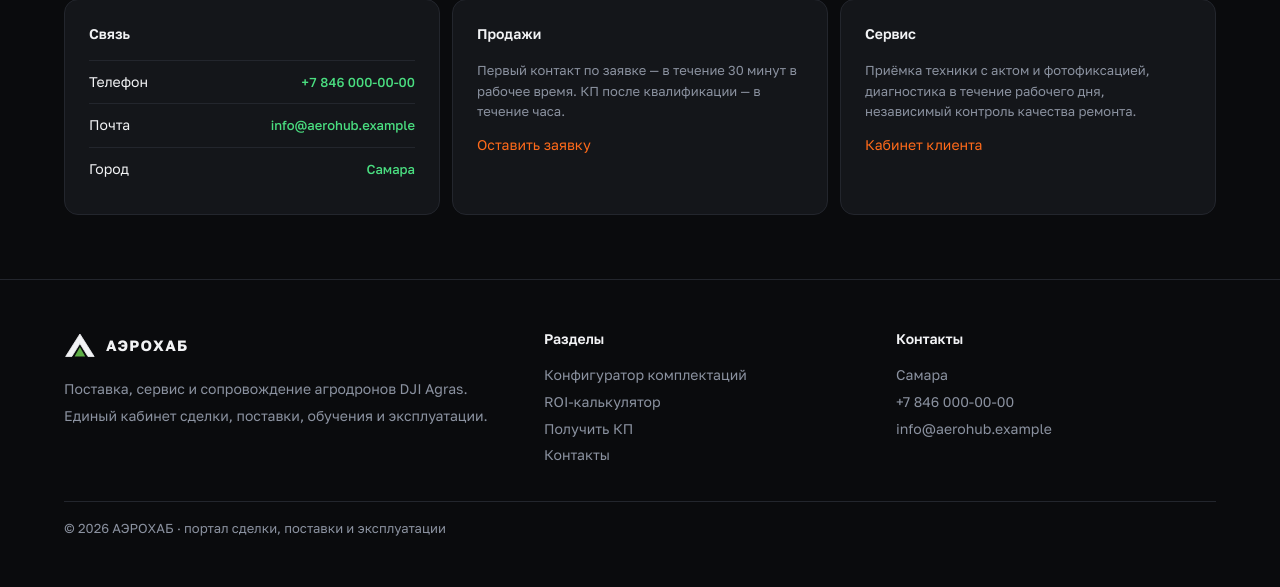
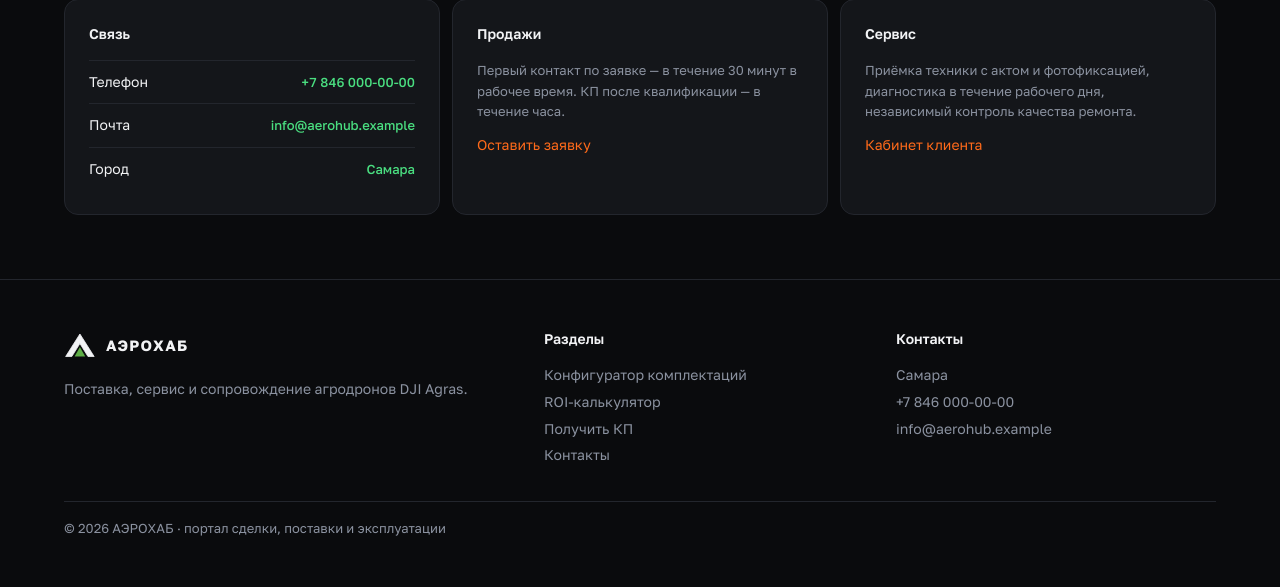
Before and after one commit to Chesssmaestro/aerohub, a FastAPI app: page /contacts in a window 1280 px wide. Shown: the part 369-956 px from the top of the page. Run offline with FastAPI, Linux system fonts and the light colour scheme; some libraries are stand-ins or nearby versions; some web fonts are replaced.

Commit message:
Убрана строка про кабинет из подвала, скрипт обновления сервера
Co-Authored-By: Claude Opus 5.5 <noreply@anthropic.com>

```diff
--- a/app/templates/public_base.html
+++ b/app/templates/public_base.html
@@ -40,8 +40,7 @@
         <a href="/" class="brand" style="margin-bottom:14px;">
           {% include 'partials/logo.html' %}
         </a>
-        <p>Поставка, сервис и сопровождение агродронов DJI Agras.<br>
-           Единый кабинет сделки, поставки, обучения и эксплуатации.</p>
+        <p>Поставка, сервис и сопровождение агродронов DJI Agras.</p>
       </div>
       <div>
         <h4>Разделы</h4>
```
Also changed, not shown: 1 other file.
